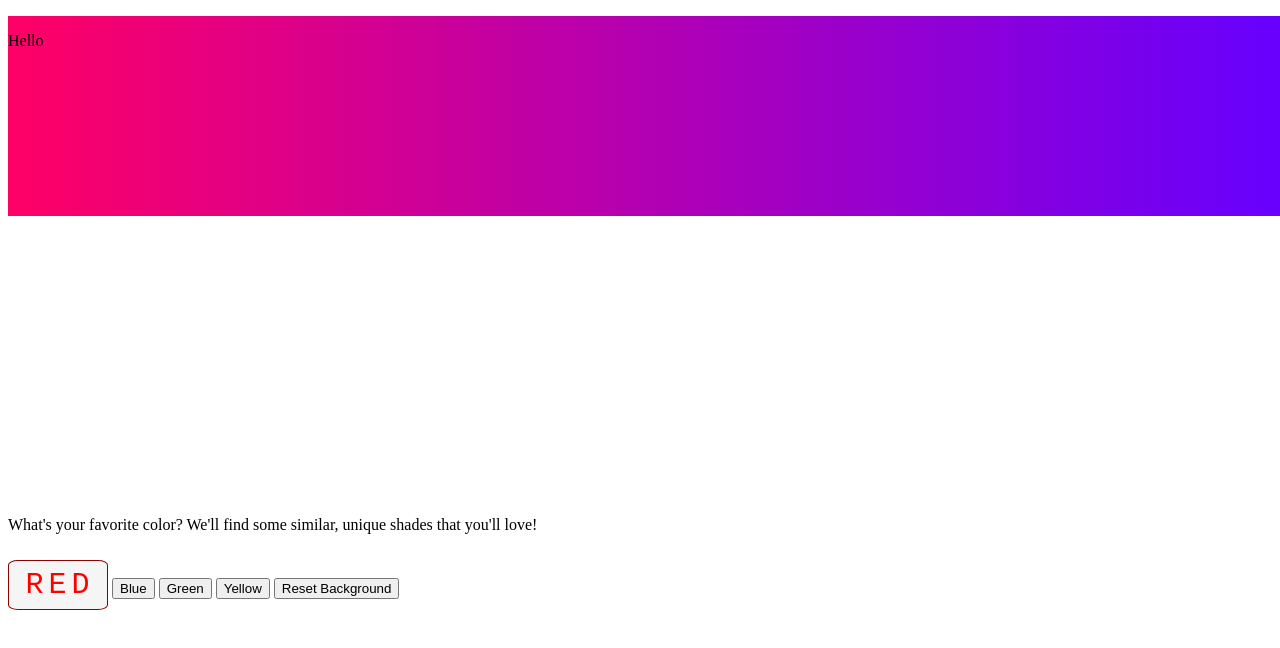
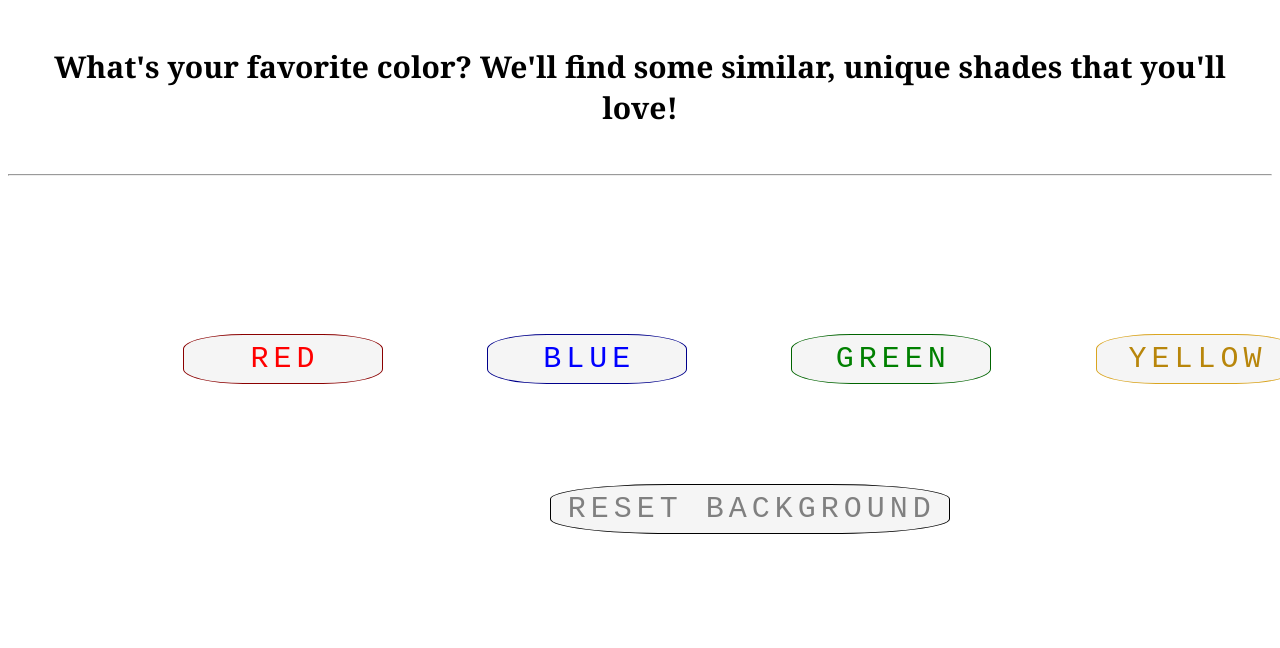
Before and after one commit to Governess-Simpson/unique-colors, a plain HTML site: page index.html in a window 1280 px wide. Drawn offline with Linux system fonts and the light colour scheme.

Commit message:
complete final product

```diff
--- a/app.js
+++ b/app.js
@@ -33,13 +33,18 @@ const color_3 = document.getElementById("color_3");
 const isHidden = document.getElementById('hidden');
 
 const colorIdArray = [color_1, color_2, color_3];
+let isOn = false;
 
 
 // Updates the ID from the HTML tag with the corresponding color.
 const setUniqueColorText = (id, color) => id.innerHTML = color;
 const updateTextColor = (id, color) => id.style.color = uniqueColorsInfo[color];
-const resetBackground = () => document.body.style.backgroundColor = "#fff";
-
+const resetBackground = () => {
+    document.body.style.backgroundColor = "#fff";
+    if (isHidden.style.display){
+        isHidden.style.display = '';
+    };
+};
 
 function displayUniqueColorText(selectedColor){
     const selectedColorArray = colorCarousel[selectedColor];
@@ -53,10 +58,8 @@ function displayUniqueColorText(selectedColor){
     selectedColorArray.forEach(color => {
         switch(true){
             case selectedColorArray[0] === color:
-                console.log(color_1.innerHTML, color, color_1)
                 setUniqueColorText(color_1, color);
                 updateTextColor(color_1, color);
-                console.log(color_1.innerHTML, color)
                 break;
             case selectedColorArray[1] === color:
                 setUniqueColorText(color_2, color);
--- a/index.html
+++ b/index.html
@@ -9,15 +9,12 @@
         <link rel="stylesheet" href="./style.css">
     </head>
     <body>
-        <div class="box">
-            <p>Hello</p>
-        </div>
         <div>
-            <p id="intro">What's your favorite color? We'll find some similar, unique shades that you'll love!</p>
+            <h3 id="intro">What's your favorite color? We'll find some similar, unique shades that you'll love!</h3>
             <hr>
 
             <!-- Displaying the unique colors on-screen (will be hidden), which will have an on-hover effect and change color based on the unique color selected.-->
-            <div id='hidden' class="hidden">
+            <div id="hidden" class="hidden">
                 <p id="color_1">Color 1</p>
                 <p id="color_2">Color 2</p>
                 <p id="color_3">Color 3</p>
@@ -30,7 +27,6 @@
             <button class="buttons" id="yellow" value='yellow' type='button' onclick='displayUniqueColorText(this.value)'>Yellow</button>
             <button class="buttons" id="reset" type='button' onclick="resetBackground()">Reset Background</button>
 
-
         </div>
         <script src="./app.js" defer></script>
     </body>
--- a/style.css
+++ b/style.css
@@ -1,23 +1,6 @@
-.box {
-    width: 100%;
-    height: 200px;
-    position: absolute;
-    background: linear-gradient(to right, #f06 0%, #60f 100%);
-    z-index: 2;
-  }
-
-  /* Use a 'Before' element to change the background */
-.box::before {
-    content: '';
-    position: absolute;
-    width: 100%;
-    height: 100%;
-    background: linear-gradient(to left, #f06 0%, #60f 100%);
-    /* Give it an Opacity of 0 and create your animation property: */
-    opacity: 0;
-    animation: fadeIn 5s ease-in-out 0s infinite alternate-reverse;
-    z-index: -1;
-  }
+* {
+  font-family: Cambria, Verdana, sans-serif;
+}
 
 /* Now call the keyframe-function */
 @keyframes fadeIn {
@@ -29,16 +12,21 @@
     }
   }
 
-.buttons, #carousel, #intro {
+.buttons, #carousel {
     position: relative;
     top: 500px;
+}
 
+#intro {
+  text-align: center;
+  padding: 16px;
+  font-size: 30px;
 }
 
 #color_1 {
   position: absolute;
   left: 250px;
-  top: 300px;
+  top: 550px;
   font-size: 45px;
   color: #fff;
   text-align: center;
@@ -52,8 +40,8 @@
 
 #color_2 {
   position: absolute;
-  top: 450px;
-  left: 650px;
+  top: 550px;
+  left: 675px;
   font-size: 45px;
   color: #fff;
   text-align: center;
@@ -63,8 +51,8 @@
 
 #color_3 {
   position: absolute;
-  right: 350px;
-  top: 300px;
+  right: 250px;
+  top: 550px;
   font-size: 45px;
   color: #fff;
   text-align: center;
@@ -77,10 +65,13 @@
 }
 
 #red {
-  width: 100px;
+  width: 200px;
   height: 50px;
+  position: relative;
+  left: 175px;
+  top: 150px;
   font-size: 30px;
-  border-radius: 10%;
+  border-radius: 30%;
   border: thin solid darkred;
   background-color: whitesmoke;
   color: red;
@@ -90,3 +81,75 @@
   padding-left: 10px;
   font-family: monospace;
 }
+
+#blue {
+  width: 200px;
+  height: 50px;
+  position: relative;
+  left: 275px;
+  top: 150px;
+  font-size: 30px;
+  border-radius: 30%;
+  border: thin solid darkblue;
+  background-color: whitesmoke;
+  color: blue;
+  text-transform: uppercase;
+  letter-spacing: 5px;
+  text-align: center;
+  padding-left: 10px;
+  font-family: monospace;
+}
+
+#green {
+  width: 200px;
+  height: 50px;
+  position: relative;
+  left: 375px;
+  top: 150px;
+  font-size: 30px;
+  border-radius: 30%;
+  border: thin solid darkgreen;
+  background-color: whitesmoke;
+  color: green;
+  text-transform: uppercase;
+  letter-spacing: 5px;
+  text-align: center;
+  padding-left: 10px;
+  font-family: monospace;
+}
+
+#yellow {
+  width: 200px;
+  height: 50px;
+  position: relative;
+  left: 475px;
+  top: 150px;
+  font-size: 30px;
+  border-radius: 30%;
+  border: thin solid goldenrod;
+  background-color: whitesmoke;
+  color: darkgoldenrod;
+  text-transform: uppercase;
+  letter-spacing: 5px;
+  text-align: center;
+  padding-left: 10px;
+  font-family: monospace;
+}
+
+#reset {
+  width: 400px;
+  height: 50px;
+  position: relative;
+  right: 275px;
+  top: 300px;
+  font-size: 30px;
+  border-radius: 30%;
+  border: thin solid black;
+  background-color: whitesmoke;
+  color: grey;
+  text-transform: uppercase;
+  letter-spacing: 5px;
+  text-align: center;
+  padding-left: 10px;
+  font-family: monospace;
+}
```
